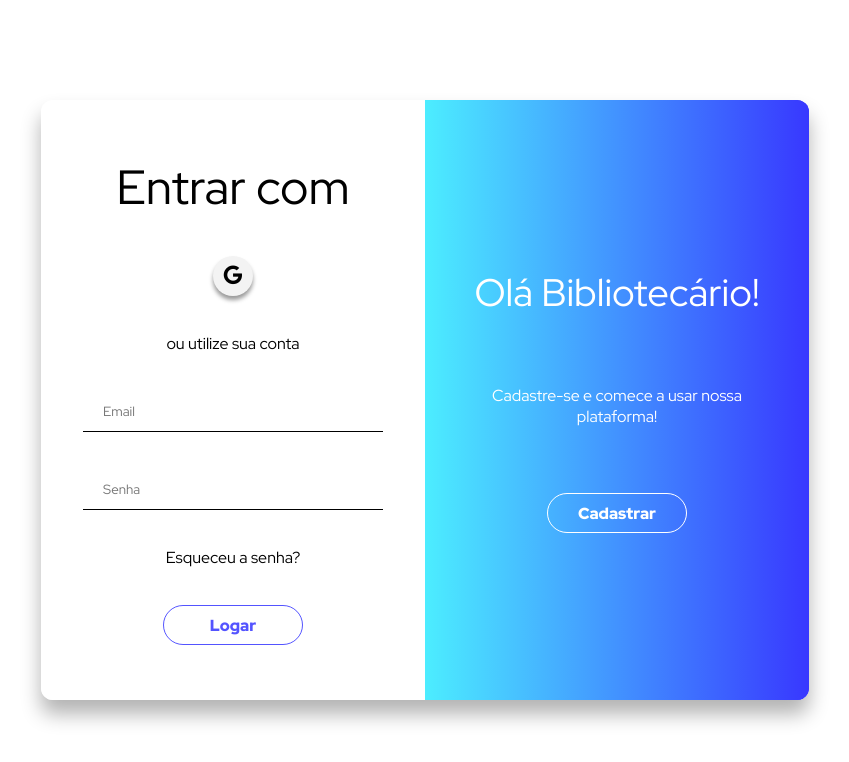
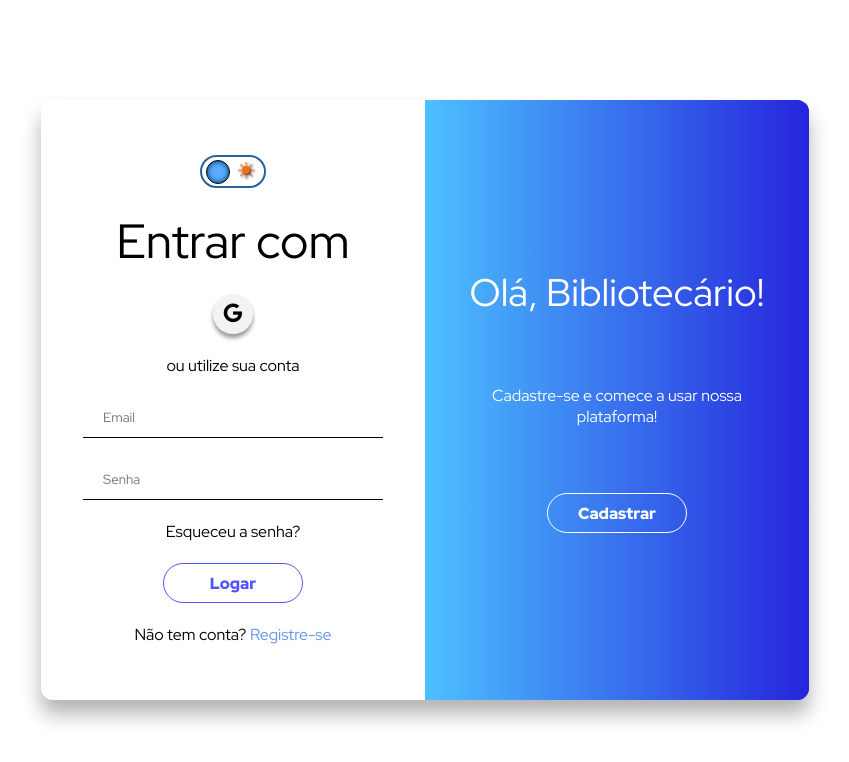
Before and after one commit to luquebas/Projeto-Biblioteca, a Django app: page /login/ in a window 1280 px wide. Shown: the top 762 px of the page, without its empty margins (215-1064 px from the left). Run offline with Django 4.2, Linux system fonts and the light colour scheme; some libraries are stand-ins or nearby versions.

Commit message:
Tela de login com tema dark

```diff
--- a/templates/static/autenticar/css/autenticar.css
+++ b/templates/static/autenticar/css/autenticar.css
@@ -5,7 +5,9 @@
     padding: 0;
     box-sizing: border-box;
     font-family: 'Red Hat Display';
+    transition: all .6s;
 }
+
 
 a{
     text-decoration: none;
@@ -26,7 +28,6 @@ main {
     border-radius: 12px;
     box-shadow: 0 14px 20px rgba(0, 0, 0, 0.3);
     overflow: hidden;
-    transition: 1s;
 }
 
 #form-container {
@@ -46,13 +47,12 @@ main {
 }
 
 .form-login {
-    background-color: white;
-    transition: 1s;
+    transition: 0.6s;
 }
 
 .form-registro {
     background-color: white;
-    transition: 1s;
+    transition: 0.6s;
 }
 
 .form-login h2 {
@@ -98,7 +98,7 @@ main {
     border-radius: 50%;
     font-size: 1.2rem;
     box-shadow: 0 4px 4px rgba(0, 0, 0, 0.4);
-    transition: .5s;
+    transition: .6s;
     background-color: var(--icon-color);
     cursor: pointer;
 }
@@ -177,7 +177,7 @@ main {
     font-size: 1rem;
     font-weight: 800;
     color: var(--primary-color);
-    transition: .5s;
+    transition: .6s;
 
 }
 
@@ -235,7 +235,7 @@ main {
 }
 
 /*estilização bloco transitivo*/
-#overlay {
+.overlay {
     position:absolute;
     display: flex;
     flex-direction: column;
@@ -244,18 +244,18 @@ main {
     padding: 100px 42px 100px 42px;
     width: 100%;
     height: 100%;
-    background: linear-gradient(270deg, rgb(56, 56, 255), rgb(76, 237, 255));
+    background: linear-gradient(270deg, rgb(37, 37, 220), rgb(76, 192, 255));
     color: var(--text-color-light);
     transition: 1s;
 }
 
-.login_container.move #overlay:nth-child(2) {
+.login_container.move .overlay:nth-child(2) {
     z-index: -1;
     opacity: 0;
 }
 
 /*h2 do bloco de transição*/
-#overlay h2 {
+.overlay h2 {
     font-weight: 400;
     font-size: 2.4rem;
 }
@@ -270,7 +270,7 @@ main {
     font-size: 1rem;
     font-weight: 800;
     color: var(--text-color-light);
-    transition: .5s;
+    transition: .6s;
 }
 
 .animate-button:hover {
@@ -279,11 +279,8 @@ main {
     transform: translateY(-15%);
 }
 
+
 /*responsividade mobile*/
-.mobile-texts {
-    display: none;
-}
-
 
 @media (max-width:768px) {
     #camada {
@@ -299,6 +296,7 @@ main {
         width: 100vw;
         height: 100vh;
         box-shadow: none;
+        border-radius: 0; /* retirar a borda de 12px para não ficar com as pontas aparecendo na tela */
     }
 
     .form-registro {
@@ -320,3 +318,116 @@ main {
         font-weight: 800;
     }
 }
+
+
+/* dark mode */
+.menu-bar .mode .sun-moon i {
+    position: absolute;
+ }
+ .mode .sun-moon i.sun {
+    opacity: 0;
+ }
+ body.dark .mode .sun-moon i.sun {
+    opacity: 1;
+ }
+ body.dark .mode .sun-moon i.moon {
+    opacity: 0;
+ }
+ .bi-moon-fill {
+  color: dodgerblue;
+  filter: drop-shadow(1px 1px 1px black);
+ }
+ .bi-brightness-high-fill {
+  color: rgb(255, 108, 10);
+  filter: drop-shadow(1px 1px 1px black);
+ }
+ .mode-text {
+    color: black;
+ }
+
+ .item-menu {
+    list-style: none; /* retirar a bolinha do <li> presente no botão do tema dark */
+    z-index: 999; /* sobrepor o botão ao overlay */
+ }
+#tema-dark {
+  position: relative;
+  height: 33px;
+  width: 66px;
+  border-radius: 18px;
+  transition: var(--tran-05);
+  background-color: transparent;
+  border: 2px solid rgb(36, 97, 159);
+  outline: none;
+ }
+ #tema-dark::before {
+  content: "";
+  position: absolute;
+  height: 22px;
+  width: 22px;
+  border-radius: 50%;
+  top: 50%;
+  left: 4px;
+  transform: translateY(-50%);
+  background-color: rgb(88, 171, 255);
+  box-shadow: inset 0 0 4px 1px rgb(17, 73, 129);
+  border: 1px solid black;
+  transition: all 0.4s;
+  z-index: 999; /* sobreposição do botão */
+ }
+ body.dark#tema-dark::before {
+    left: 20px; /* mover o círculo do botão */
+ }
+svg {
+    margin: 0 4px; /* margem criada entre os ícones de lua e sol */
+}
+
+
+ /* toda estilização do tema dark, que foi definido no JavaScript pela adição da classe 'dark' aos elementos: */
+ body.dark {
+    background: #121212;
+ }
+
+ .dark .form-login, .dark .form-registro {
+    background-color: #333;
+    color: #fff;
+ }
+
+ .dark .form-login h2, .dark .form-registro h2 {
+    color:rgb(88, 171, 255);
+ }
+
+ .dark .form-login p, .dark .form-registro p {
+    color: white;
+ }
+.dark .form-input, .dark .form-input::placeholder {
+    color: #fff; /* mudar a cor do input e do placeholder do gerador de senha forte, para tornar a visualização mais visível */
+}
+
+ .dark .login-button, .dark .register-button, .dark .animate-button {
+    color:rgb(88, 171, 255);
+    border-color:rgb(88, 171, 255);
+ }
+
+ .dark .login-button:hover, .dark .register-button:hover, .dark .animate-button:hover {
+    background-color: #fff;
+    border-color: #fff;
+    color: black;
+ }
+
+ .dark #tema-dark {
+    background-color: #fff;
+}
+
+.dark #tema-dark::before {
+    border: 1px solid black;
+    /* left: 18px; o círculo interno sairá da esquerda para a direita */
+    left: 36px;
+    /* transition: var(--tran-03);  */
+    transition: all 0.4s;
+}
+.dark #overlay1, .dark #overlay2 {
+    background: linear-gradient(270deg,#121212,#575757 );
+    /* background: linear-gradient(270deg,rgb(63, 135, 207), #575757 ); */
+    /* background: #555; */
+    /* background: rgb(64, 95, 126); */
+}
--- a/templates/static/autenticar/js/autenticar.js
+++ b/templates/static/autenticar/js/autenticar.js
@@ -1,4 +1,4 @@
-const loginContainer = document.getElementById('login_container')
+const loginContainer = document.getElementById('login_containerId')
 const btnCadastrar = document.getElementById('btnCadastrar')
 const btnEntrar = document.getElementById('btnEntrar')
 const aLogin = document.getElementById('registroMobileLogin')
@@ -87,3 +87,44 @@ function copiar () {
 
     var senhaCopiar = document.querySelector("#icon-copiarSenha")
     senhaCopiar.addEventListener('click', copiar)
+
+
+    const btnJs = document.getElementById("tema-dark"); // Pegando o botão do HTML
+    btnJs.addEventListener('click', alternarTema); // Adicionando função ao botão
+
+    function alternarTema() {
+       // guardando elementos em variáveis
+       const body = document.body;
+       const formLogin = document.querySelector('.form-login')
+       const overlay = document.querySelector('.overlay')
+       const titles = document.querySelector('.titles')
+       const form = document.getElementsByTagName('form')
+       const overlay1 = document.querySelector('#overlay1')
+       const overlay2 = document.querySelector('#overlay2')
+
+       // se body conter a classe '.dark'
+       if (body.classList.contains('dark')) {
+           // Modo claro
+           // remover
+           body.classList.remove('dark');
+           overlay.classList.remove('dark')
+           formLogin.classList.remove('dark')
+           titles.classList.remove('dark')
+           form.classList.remove('dark')
+           overlay1.classList.remove('dark')
+           overlay2.classList.remove('dark')
+       } else {
+           // Modo escuro
+           body.classList.add('dark');
+           formLogin.classList.add('dark')
+           overlay.classList.add('dark')
+           titles.classList.add('dark')
+           form.classList.add('dark')
+           overlay1.classList.add('dark')
+           overlay2.classList.add('dark')
+
+           // icons.forEach((icon) => {
+           //    icon.classList.add('dark');
+           // });
+       }
+    }
--- a/templates/static/index.html
+++ b/templates/static/index.html
@@ -7,13 +7,30 @@
     <meta name="viewport" content="width=device-width, initial-scale=1.0">
     <script src="https://kit.fontawesome.com/dee798029c.js" crossorigin="anonymous"></script>
     <link rel="stylesheet" href="{% static '/autenticar/css/autenticar.css' %}">
+    <link rel="stylesheet" href="autenticar/css/autenticar.css">
     <title>Document</title>
 </head>
 <body>
     <main>
-        <div class="login_container" id="login_container">
+        <div class="login_container" id="login_containerId">
             <div id="form-container">
-                <form class="form form-login" action="{% url 'login_auth' %}" method="POST">{% csrf_token %}
+                <form class="form form-login" action="{% url 'login_auth' %}" method="POST">
+                    {% csrf_token %}
+
+                    <!-- dark mode -->
+                    <li class="container-tema-dark item-menu">
+                        <div class="toggle-switch">
+                            <!-- type: button -> retirar o 'submit' que o form traz -->
+                            <button id="tema-dark" class="tema-dark-js icon js-dark" type="button">
+                                <svg xmlns="http://www.w3.org/2000/svg" width="16" height="16" fill="currentColor" class="bi bi-moon-fill" viewBox="0 0 16 16">
+                                    <path d="M6 .278a.768.768 0 0 1 .08.858 7.208 7.208 0 0 0-.878 3.46c0 4.021 3.278 7.277 7.318 7.277.527 0 1.04-.055 1.533-.16a.787.787 0 0 1 .81.316.733.733 0 0 1-.031.893A8.349 8.349 0 0 1 8.344 16C3.734 16 0 12.286 0 7.71 0 4.266 2.114 1.312 5.124.06A.752.752 0 0 1 6 .278"/>
+                                  </svg>
+                                <svg xmlns="http://www.w3.org/2000/svg" width="16" height="16" fill="currentColor" class="bi bi-brightness-high-fill" viewBox="0 0 16 16">
+                                    <path d="M12 8a4 4 0 1 1-8 0 4 4 0 0 1 8 0M8 0a.5.5 0 0 1 .5.5v2a.5.5 0 0 1-1 0v-2A.5.5 0 0 1 8 0m0 13a.5.5 0 0 1 .5.5v2a.5.5 0 0 1-1 0v-2A.5.5 0 0 1 8 13m8-5a.5.5 0 0 1-.5.5h-2a.5.5 0 0 1 0-1h2a.5.5 0 0 1 .5.5M3 8a.5.5 0 0 1-.5.5h-2a.5.5 0 0 1 0-1h2A.5.5 0 0 1 3 8m10.657-5.657a.5.5 0 0 1 0 .707l-1.414 1.415a.5.5 0 1 1-.707-.708l1.414-1.414a.5.5 0 0 1 .707 0m-9.193 9.193a.5.5 0 0 1 0 .707L3.05 13.657a.5.5 0 0 1-.707-.707l1.414-1.414a.5.5 0 0 1 .707 0zm9.193 2.121a.5.5 0 0 1-.707 0l-1.414-1.414a.5.5 0 0 1 .707-.707l1.414 1.414a.5.5 0 0 1 0 .707M4.464 4.465a.5.5 0 0 1-.707 0L2.343 3.05a.5.5 0 1 1 .707-.707l1.414 1.414a.5.5 0 0 1 0 .708z"/>
+                                  </svg>
+                            </button>
+                       </li>
+
                     <h2>Entrar com</h2>
                     <div id="icons-social">
                         <a class="social-icon" href="{% url 'social:begin' 'google-oauth2' %}">
@@ -27,10 +44,10 @@
                         {{field}}
                     </div>
                     {% endfor %}
-                    <a class="link-login" href="{% url 'esqueci_senha' %}">Esqueceu a senha?</a>
+                    <a class="link-login" href="{% url 'esqueci_senha' %}"><p>Esqueceu a senha?</p></a>
                     <button type="submit" class="login-button">Logar</button>
                     <p class="mobile-texts">Não tem conta?
-                        <a class="registroMobile" id="registroMobileCad">Registre-se</a>
+                        <a class="registroMobile" id="registroMobileCad" style="color:cornflowerblue">Registre-se</a>
                     </p>
                     {% if form.errors %}
                         <ul>
@@ -42,7 +59,8 @@
                         </ul>
                     {% endif %}
                 </form>
-                <form class="form form-registro" method="POST" action="{% url 'register_auth' %}">{% csrf_token %}
+                <form class="form form-registro" method="POST" action="{% url 'register_auth' %}">
+                    {% csrf_token %}
                     <h2>Criar Conta</h2>
                     <div id="icons-social">
                         <a class="social-icon" href="{% url 'social:begin' 'google-oauth2' %}">
@@ -73,7 +91,7 @@
                     </div>
                     <button type="submit" class="register-button">Cadastrar</button>
                     <p class="mobile-texts">Já tem conta?
-                        <a class="registroMobile" id="registroMobileLogin">Login</a>
+                        <a class="registroMobile" id="registroMobileLogin" style="color:cornflowerblue">Login</a>
                     </p>
                     {% if formregister.errors %}
                         <ul>
@@ -87,13 +105,13 @@
                 </form>
             </div>
             <div id="camada">
-                <div id="overlay">
-                    <h2>Já tem conta?</h2>
+                <div class="overlay" id="overlay1">
+                    <h2 class="title">Já tem conta?</h2>
                     <p>Para entrar em nossa plataforma, faça login com suas informações!</p>
                     <button class="animate-button" id="btnEntrar">Entrar</button>
                 </div>
-                <div id="overlay">
-                    <h2>Olá Bibliotecário!</h2>
+                <div class="overlay" id="overlay2">
+                    <h2 class="title">Olá, Bibliotecário!</h2>
                     <p>Cadastre-se e comece a usar nossa plataforma!</p>
                     <button class="animate-button" id="btnCadastrar">Cadastrar</button>
                 </div>
@@ -101,6 +119,6 @@
         </div>
 
     </main>
-    <script src="{% static 'autenticar/js/autenticar.js' %}"></script>
+    <script src="autenticar/js/autenticar.js"></script>
 </body>
 </html>
```
